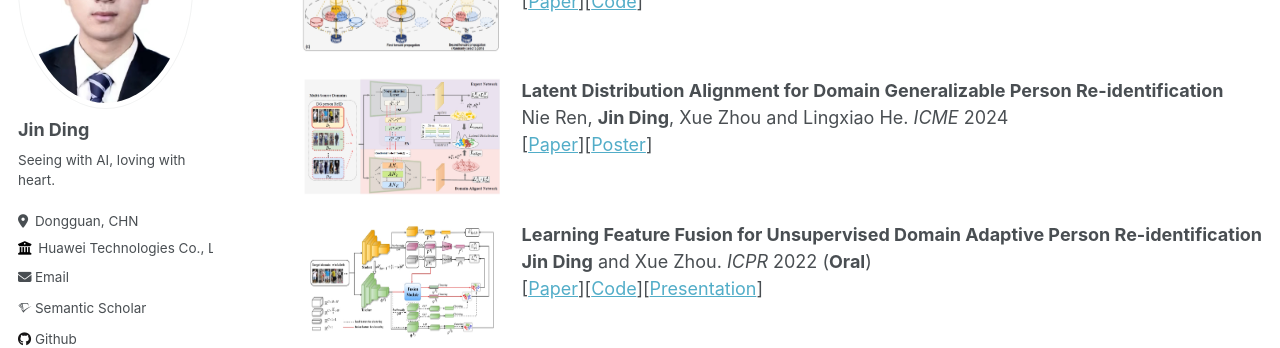
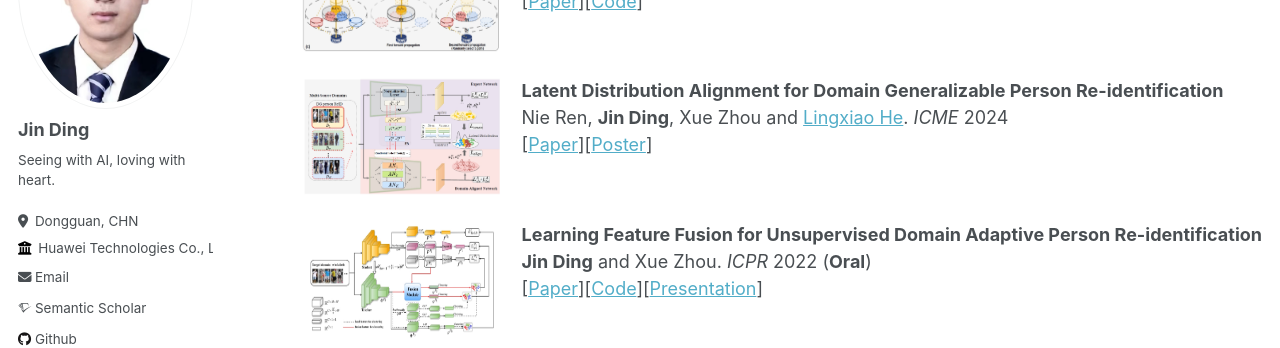
Before and after one commit to DJEddyking/djeddyking.github.io, a Jekyll site: the page built from _pages/publications.md, in a window 1280 px wide and 1153 px high. Shown: the part 238-586 px from the top of the window. Built offline with Jekyll 4.4.1, drawn with Linux system fonts in a browser that asks for light colours; some web fonts are replaced; part of the change alters nothing that is shown.

Commit message:
Update publications.md

```diff
--- a/_pages/publications.md
+++ b/_pages/publications.md
@@ -17,7 +17,7 @@ author_profile: true
 
 <p>
 <img src="https://github.com/DJEddyking/djeddyking.github.io/blob/master/images/ICME.png?raw=true" alt="Figure" style="width: 200px; height: 120px;" hspace="20" align="left"/>
-<b>Latent Distribution Alignment for Domain Generalizable Person Re-identification</b><br>Nie Ren, <b>Jin Ding</b>, Xue Zhou and Lingxiao He. <i>ICME</i> 2024<br>
+<b>Latent Distribution Alignment for Domain Generalizable Person Re-identification</b><br>Nie Ren, <b>Jin Ding</b>, Xue Zhou and <a href="https://scholar.google.com/citations?user=XH_9XiMAAAAJ">Lingxiao He</a>. <i>ICME</i> 2024<br>
 [<a href="https://djeddyking.github.io/files/ICME.pdf">Paper</a>][<a href="https://djeddyking.github.io/files/ICME_poster.pdf">Poster</a>]
 <br clear="left">
 </p>
```
